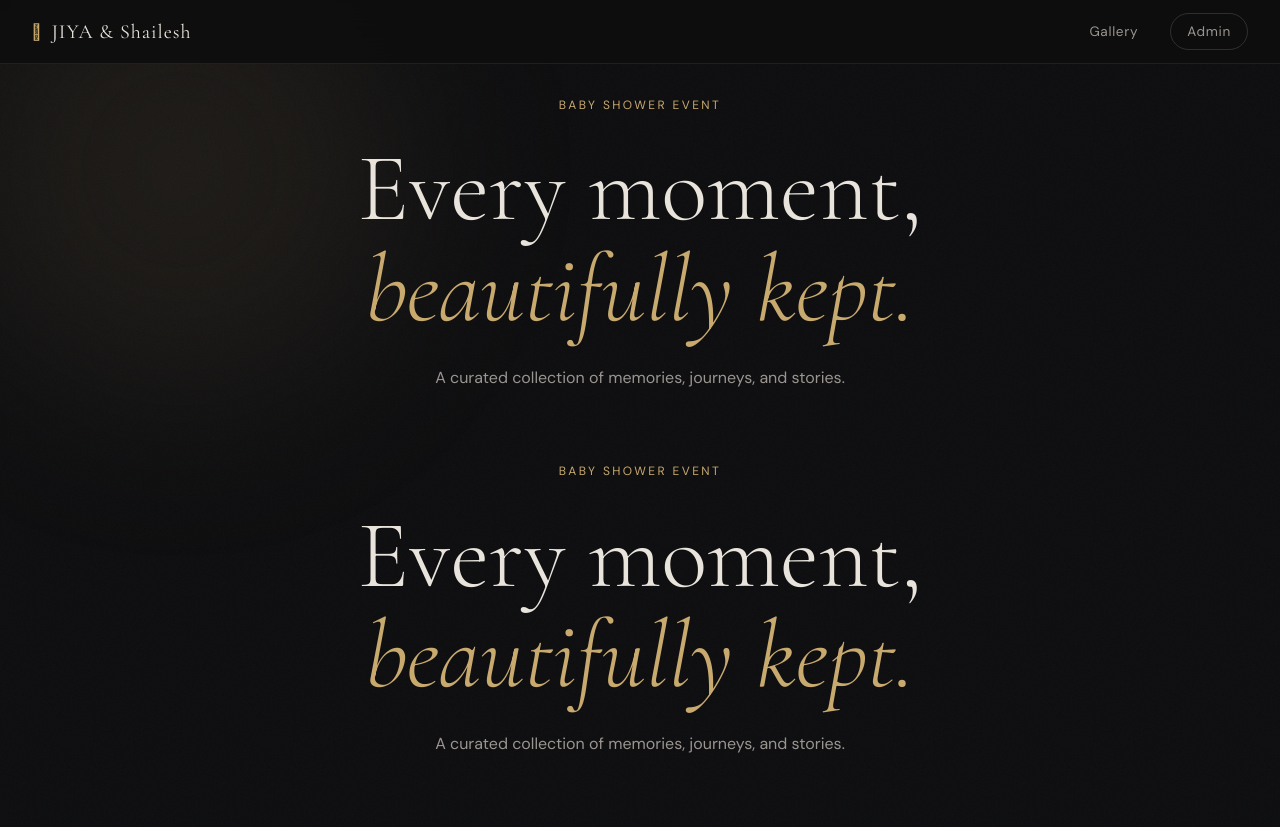
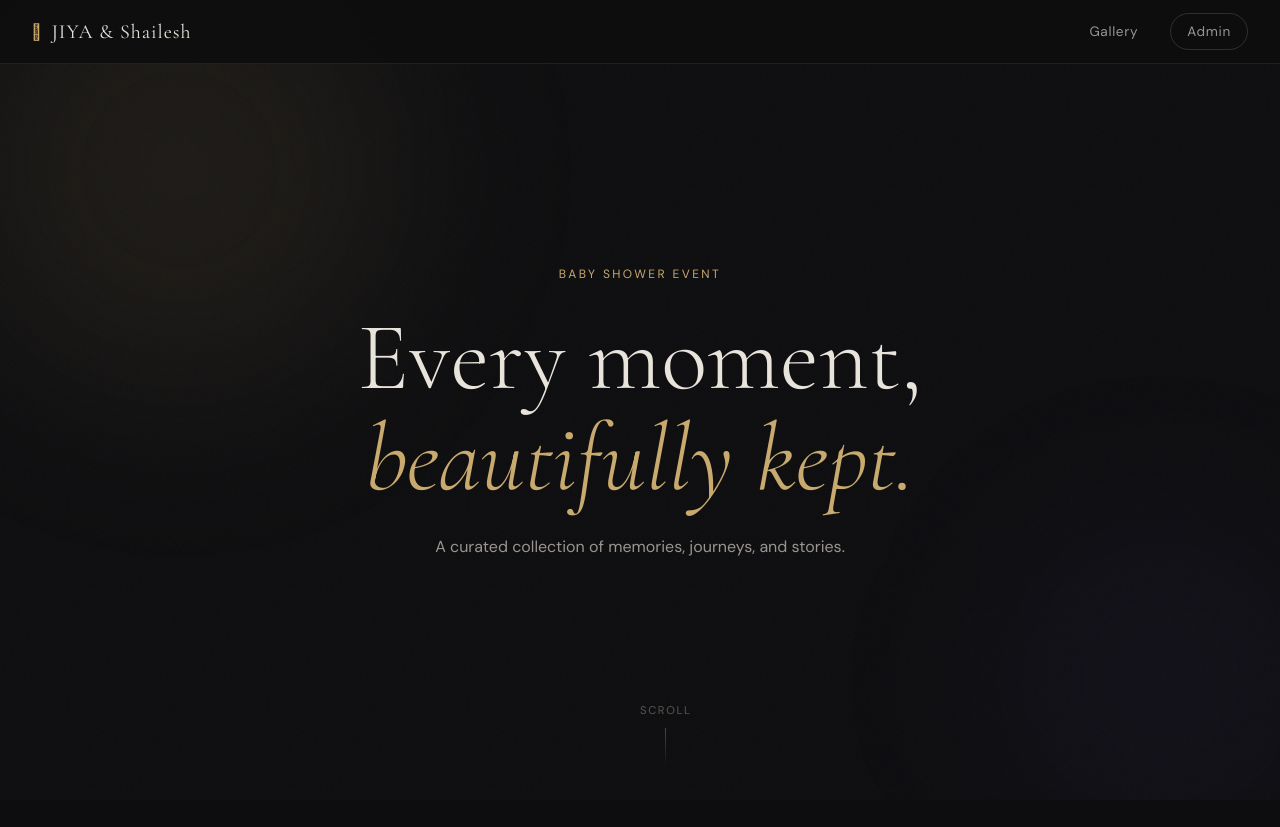
Before and after one commit to Henilshingala/jiyash-gallery, a Django app: page / in a window 1280 px wide. Shown: the top 827 px of the page. Run offline with Django 4.2, Linux system fonts and the light colour scheme; data comes from the database, SQL or seed files in the repository; both versions use the stored data as it was after the commit.

Commit message:
Fix: Restored homepage background and updated missing section covers

```diff
--- a/templates/home.html
+++ b/templates/home.html
@@ -15,12 +15,16 @@
     <p class="hero-eyebrow">Baby Shower Event</p>
     <h1 class="hero-title">Every moment,<br><em>beautifully kept.</em></h1>
     <p class="hero-sub">A curated collection of memories, journeys, and stories.</p>
-  <div class="hero-content">
-    <p class="hero-eyebrow">Baby Shower Event</p>
-    <h1 class="hero-title">Every moment,<br><em>beautifully kept.</em></h1>
-    <p class="hero-sub">A curated collection of memories, journeys, and stories.</p>
   </div>
+  <div class="hero-scroll-hint">
+    <span>Scroll</span>
+    <div class="scroll-line"></div>
+  </div>
+</section>
 
+<!-- Sections Grid -->
+<section class="gallery-sections">
+  <div class="container">
     {% if sections %}
     <div class="sections-grid">
       {% for section in sections %}
```
Also changed, not shown: db.sqlite3.
